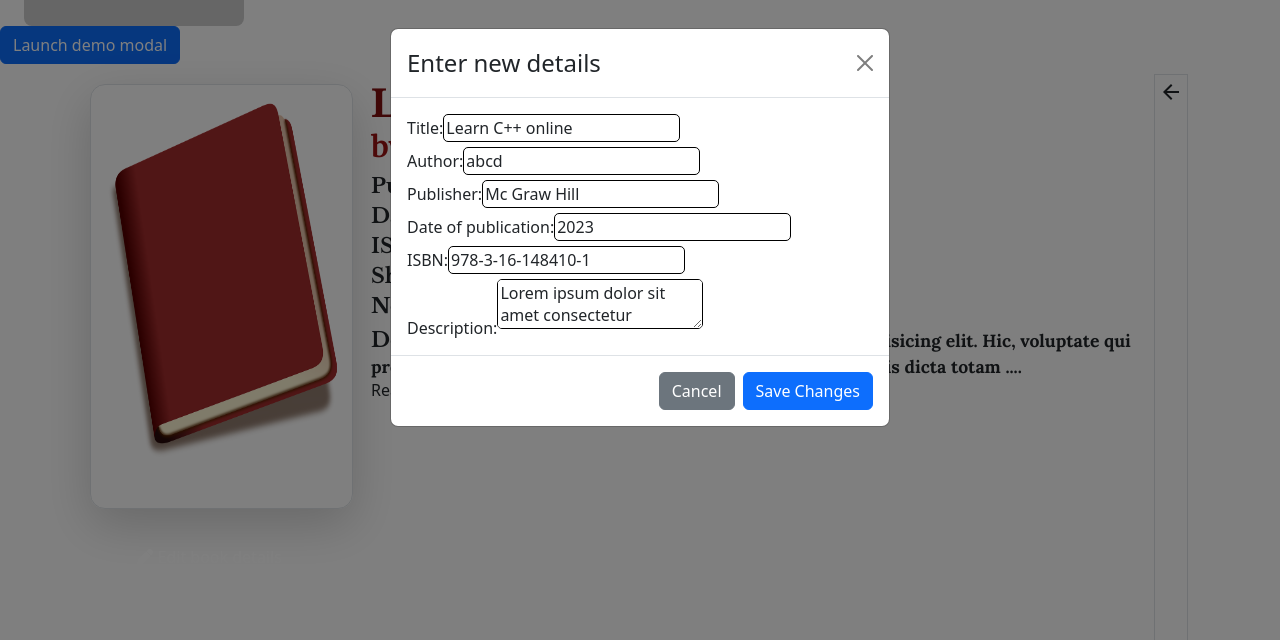
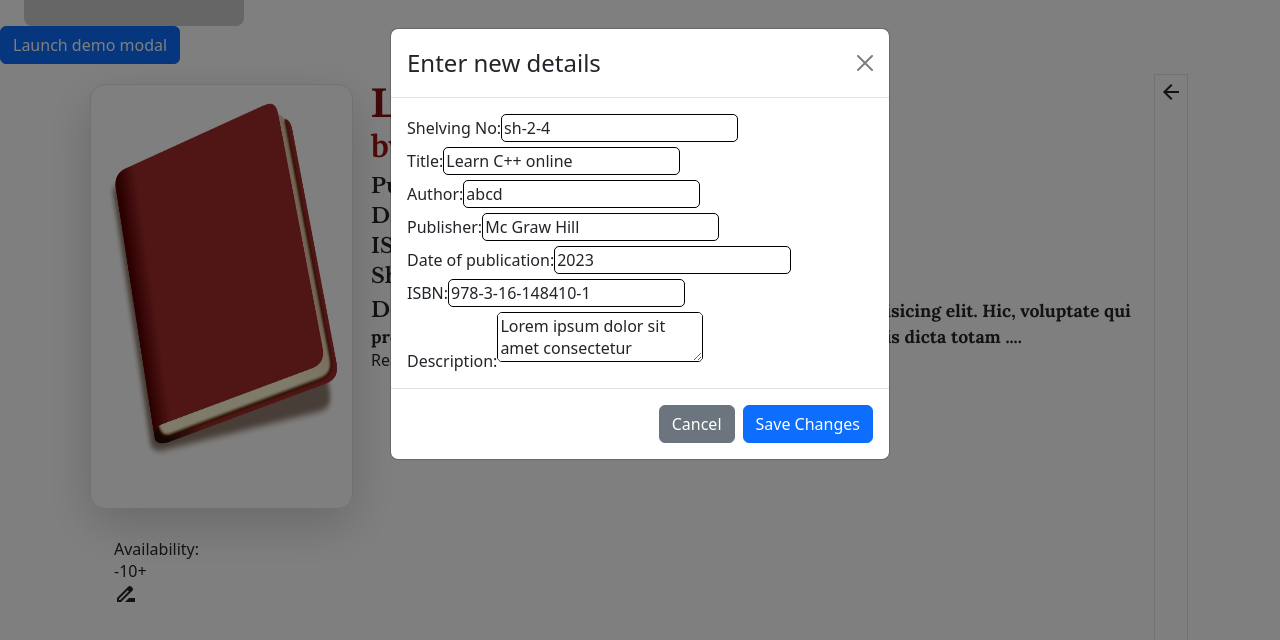
Before and after one commit to td1128/Library_Management_System, a React (Vite) app: page /admin/book in a window 1280 px wide. Both pictures are taken after a click on the button "Edit book details". Shown: the part 518-1158 px from the top of the page. Built offline with nearby package versions, Linux system fonts and the light colour scheme.

Commit message:
Update the design and functionality of admin book details page

```diff
--- a/src/pages/admin/adminBookDetails/AdminBookDetails.jsx
+++ b/src/pages/admin/adminBookDetails/AdminBookDetails.jsx
@@ -1,6 +1,6 @@
 import { React, useState, useRef, useEffect } from 'react'
 import { FontAwesomeIcon } from '@fortawesome/react-fontawesome'
-import { faHeart, faAngleDown, faAngleUp, faShareNodes, faArrowLeft, faCheck, faXmark, faCircleDot, faCircle, faPenToSquare, faPen } from '@fortawesome/free-solid-svg-icons'
+import { faPen } from '@fortawesome/free-solid-svg-icons'
 import { useNavigate } from "react-router-dom";
 import { useSelector, useDispatch } from 'react-redux';
 
@@ -8,11 +8,6 @@ import { useSelector, useDispatch } from 'react-redux';
 import { Button as EditButton } from 'react-bootstrap'
 import { Modal as EditModal } from 'react-bootstrap'
 
-//Modal component material ui
-import Box from '@mui/material/Box';
-import Button from '@mui/material/Button';
-import Typography from '@mui/material/Typography';
-import Modal from '@mui/material/Modal';
 //Import css
 import './AdminBookDetailsDesign.css'
 
@@ -20,24 +15,8 @@ import './AdminBookDetailsDesign.css'
 import ArrowBackOutlinedIcon from '@mui/icons-material/ArrowBackOutlined';
 import ExpandLessOutlinedIcon from '@mui/icons-material/ExpandLessOutlined';
 import ExpandMoreOutlinedIcon from '@mui/icons-material/ExpandMoreOutlined';
-
-//Share button feature import
-import {
-  EmailShareButton,
-  FacebookShareButton,
-  LinkedinShareButton,
-  TelegramShareButton,
-  TwitterShareButton,
-  WhatsappShareButton,
-} from "react-share";
-import {
-  EmailIcon,
-  FacebookIcon,
-  LinkedinIcon,
-  TelegramIcon,
-  XIcon,
-  WhatsappIcon,
-} from "react-share";
+import ModeIcon from '@mui/icons-material/Mode';
+import DriveFileRenameOutlineIcon from '@mui/icons-material/DriveFileRenameOutline';
 
 const style = {
   position: 'absolute',
@@ -55,20 +34,13 @@ const style = {
 //This component accepts ISBN no of the book as props.
 export default function AdminBookDetails(props) {
   const dispatch = useDispatch();
-  const book = { shelving_no: "sh-2-4", isbn: '978-3-16-148410-1', author: "abcd", title: "Learn C++ online", description: "Lorem ipsum dolor sit amet consectetur adipisicing elit. Hic, voluptate qui provident fuga mollitia voluptas molestiae magni quidem nobis dicta totam iste animi! Fuga veritatis iure earum ipsum soluta! Molestiae", date_of_publication: "2023", publisher: "Mc Graw Hill", no_of_copies: 1 };
+  const book = { shelving_no: "sh-2-4", isbn: '978-3-16-148410-1', author: "abcd", title: "Learn C++ online", description: "Lorem ipsum dolor sit amet consectetur adipisicing elit. Hic, voluptate qui provident fuga mollitia voluptas molestiae magni quidem nobis dicta totam iste animi! Fuga veritatis iure earum ipsum soluta! Molestiae", date_of_publication: "2023", publisher: "Mc Graw Hill", no_of_copies: 10 };
 
 
   const isbn_no = "978-3-16-148410-1";//TODO pops.isbn
-  // console.log("book: ",book);
-  // console.log("book list: ",bookList);
 
   //Book details
-  //   const author = book.author;
-  //   const book_title = book.title;
-  //   const date_publication = book.dateOfPublication;
   const des = book.description;
-  // const des = "Lorem, ipsum dolor sit amet consectetur adipisicing elit. Magni eligendi, neque nemo labore autem error aliquam officiis corporis commodi earum nisi saepe dolores voluptatum quo non impedit perferendis harum dignissimos";
-  //   const publisher = book.publisher;
   const avl = book.availability;
 
   const [author, setAuthor] = useState(book.author);
@@ -82,6 +54,9 @@ export default function AdminBookDetails(props) {
 
   const [details, setDetails] = useState(book_description.substring(0, 150));
 
+  const handleShelvingNoChange = (e) => {
+    setShelVingNo(e.target.value);
+  }
   const handleTitleChange = (e) => {
     setBookTitle(e.target.value);
   }
@@ -175,6 +150,10 @@ export default function AdminBookDetails(props) {
           </EditModal.Header>
           <EditModal.Body className='edit_modal_body'>
             <div className="take_input flex flex-row">
+              <label htmlFor="shelving_no" className=' text-lg mr-2'>Shelving No:</label>
+              <input id='shelving_no' type="text" className='input_field ' value={shelVingNo} onChange={handleShelvingNoChange} />
+            </div>
+            <div className="take_input flex flex-row">
               <label htmlFor="title" className=' text-lg mr-2'>Title:</label>
               <input id='title' type="text" className='input_field ' value={book_title} onChange={handleTitleChange} />
             </div>
@@ -223,7 +202,16 @@ export default function AdminBookDetails(props) {
             <img src="/book_img2.png" alt="Loading image!" className='image shadow-lg border border-blue-700 ' />
           </div>
           <div className="buttons_section">
-            <button onClick={handleEditBook} className='edit_button bg-red-900 hover:bg-red-800 text-white font-bold p-2 rounded-full'><FontAwesomeIcon className='pen_icon' icon={faPen} /> Edit book details</button>
+            <div className="flex flex-row  items-center">
+              <span className='mr-2 text-red-900 font-bold text-lg'>Availability: </span>
+              <div className=' w-24 h-8 flex flex-row justify-between items-center'>
+                <span className='flex justify-center items-center text-lg font-bold  w-8 h-8 bg-red-300'>-</span>
+                <span className='flex justify-center items-center text-lg font-bold bg-red-200 w-8 h-8'>{noOfCopies}</span>
+                <span className='flex justify-center items-center text-lg font-bold  w-8 h-8 bg-red-300'>+</span>
+              </div>
+              <DriveFileRenameOutlineIcon className=' text-red-900 text-lg'/>
+            </div>
+            <button onClick={handleEditBook} className='edit_button bg-red-900 hover:bg-red-800 text-white font-bold p-2 rounded-full mt-3'> Edit book details <ModeIcon className='pen_icon'/></button>
 
           </div>
         </div>
@@ -232,7 +220,7 @@ export default function AdminBookDetails(props) {
         <div className="book_details_section">
           <div className="book_features">
 
-            <span className="book_title">{book_title} <span className={`noOfCopies ${noOfCopies>0?'in_stock':'out_stock'}`}>{noOfCopies>0?"In Stock":"Out of Stock"}</span></span>
+            <span className="book_title">{book_title} <span className={`noOfCopies ${noOfCopies > 0 ? 'in_stock' : 'out_stock'}`}>{noOfCopies > 0 ? "In Stock" : "Out of Stock"}</span></span>
 
             <span className='author'>by  {author}</span>
 
@@ -240,18 +228,17 @@ export default function AdminBookDetails(props) {
             <span className='place_holder mt-1'>Date of publication: <span className='place_value'>{date_publication}</span></span>
             <span className='place_holder mt-1'>ISBN No: <span className='place_value'>{isbn_no}</span></span>
             <span className='place_holder mt-1'>Shelving No: <span className='place_value'>{shelVingNo}</span></span>
-            <span className='place_holder mt-1'>No of copies: <span className='place_value'>{noOfCopies}</span></span>
 
 
             <span className='place_holder mt-2'>Description:
 
               <span className='description place_value ml-1 font-light'>{details.length > 200 ? details : details + "...."}</span>
             </span>
-            {des.length > 30 ? <div onClick={handleMoreDetails} className="more text-blue-700 hover:underline">Read {read} <ExpandMoreOutlinedIcon ref={downRef}/><ExpandLessOutlinedIcon ref={upRef} style={{display:'none'}}/> </div> : null}
+            {des.length > 30 ? <div onClick={handleMoreDetails} className="more text-blue-700 hover:underline">Read {read} <ExpandMoreOutlinedIcon ref={downRef} /><ExpandLessOutlinedIcon ref={upRef} style={{ display: 'none' }} /> </div> : null}
 
           </div>
           <div onClick={handleBackButton} className="back_button border h-8 p-1 rounded-full flex justify-center items-center bg-blue-300 border-blue-700 hover:bg-blue-400 cursor-pointer fixed right-8">
-            <ArrowBackOutlinedIcon/>
+            <ArrowBackOutlinedIcon />
           </div>
         </div>
 
--- a/src/pages/admin/adminBookDetails/AdminBookDetailsDesign.css
+++ b/src/pages/admin/adminBookDetails/AdminBookDetailsDesign.css
@@ -86,7 +86,7 @@
 /* Edit pencil design */
 .pen_icon{
     cursor: pointer;
-    font-size: 1rem;
+    font-size: 0.3rem;
 }
 
 .edit_button{
```
Lines whose indentation alone changed are shown as unchanged.
